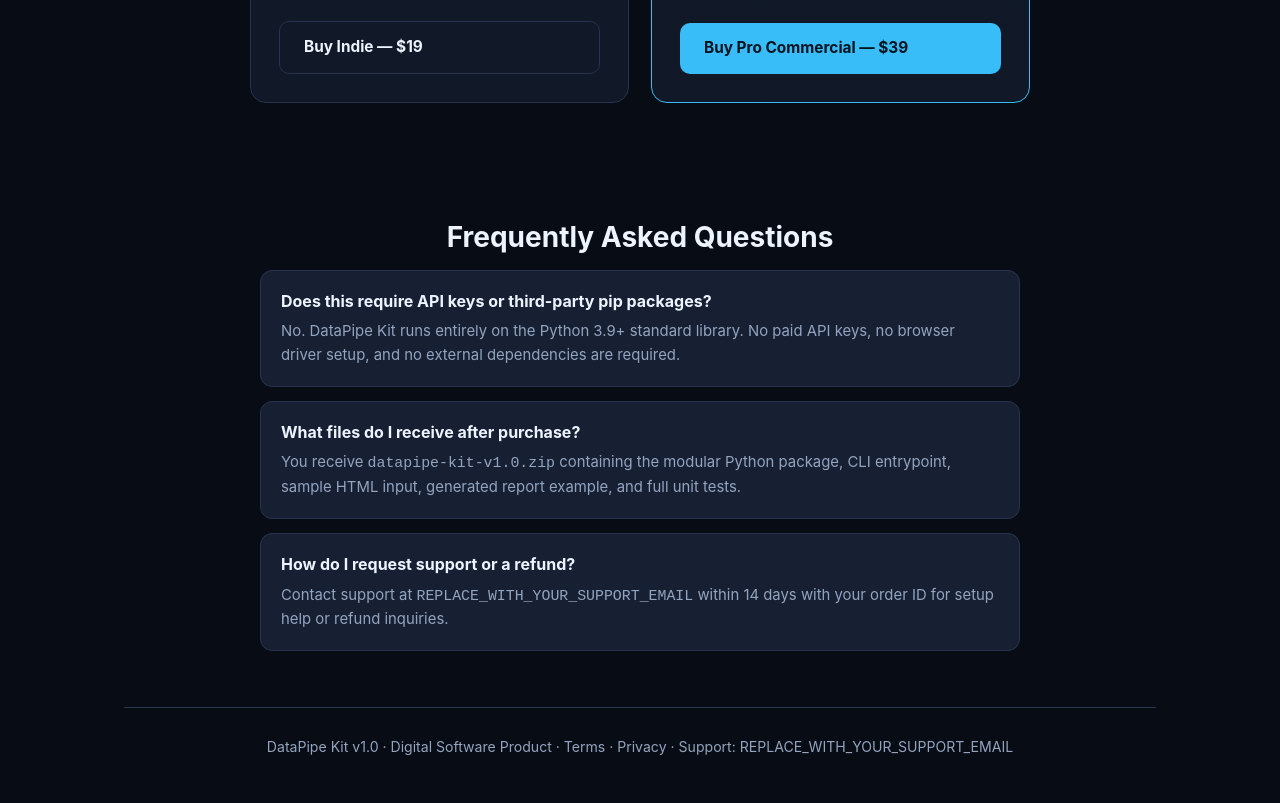
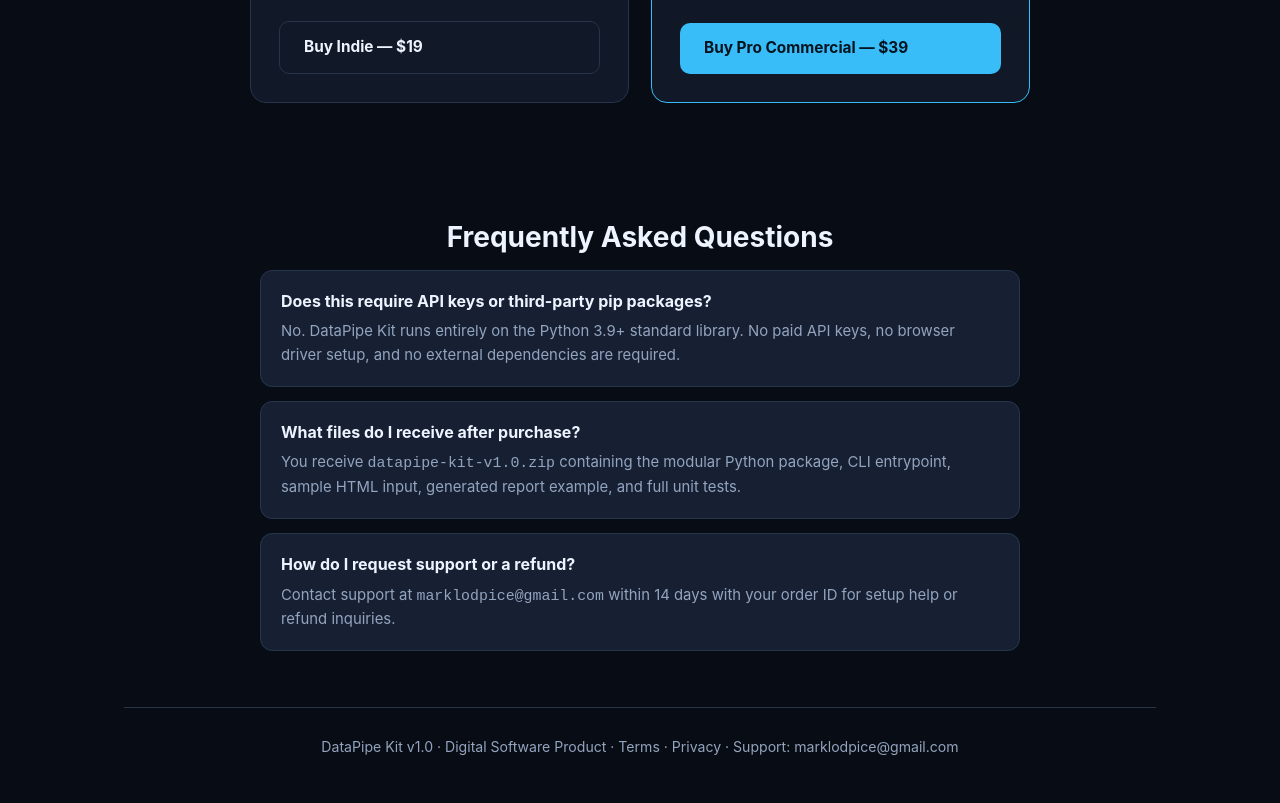
Before and after one commit to MarkDonish/datapipe-kit, a plain HTML site: page docs/index.html in a window 1280 px wide. Shown: the part 1895-2698 px from the top of the page. Drawn offline with Linux system fonts and the light colour scheme.

Commit message:
docs: configure support email and clean pricing CTAs for store review

```diff
--- a/docs/index.html
+++ b/docs/index.html
@@ -230,7 +230,7 @@ Pipeline done: 6 -&gt; 3 rows; wrote cleaned.csv, cleaned.json, report.html in .
               <li>Lifetime local usage &amp; v1.x updates</li>
             </ul>
           </div>
-          <a class="btn btn-secondary" href="#REPLACE_WITH_CREEM_INDIE_CHECKOUT_URL">Buy Indie — $19</a>
+          <a class="btn btn-secondary" href="mailto:marklodpice@gmail.com?subject=DataPipe%20Kit%20Indie%20License%20(%2419)">Buy Indie — $19</a>
         </div>
         <div class="price-card featured">
           <div>
@@ -244,7 +244,7 @@ Pipeline done: 6 -&gt; 3 rows; wrote cleaned.csv, cleaned.json, report.html in .
               <li>Priority bugfix &amp; setup support via email</li>
             </ul>
           </div>
-          <a class="btn btn-primary" href="#REPLACE_WITH_CREEM_PRO_CHECKOUT_URL">Buy Pro Commercial — $39</a>
+          <a class="btn btn-primary" href="mailto:marklodpice@gmail.com?subject=DataPipe%20Kit%20Pro%20Commercial%20(%2439)">Buy Pro Commercial — $39</a>
         </div>
       </div>
     </section>
@@ -262,7 +262,7 @@ Pipeline done: 6 -&gt; 3 rows; wrote cleaned.csv, cleaned.json, report.html in .
         </div>
         <div class="faq-item">
           <strong>How do I request support or a refund?</strong>
-          <p>Contact support at <code>REPLACE_WITH_YOUR_SUPPORT_EMAIL</code> within 14 days with your order ID for setup help or refund inquiries.</p>
+          <p>Contact support at <a href="mailto:marklodpice@gmail.com"><code>marklodpice@gmail.com</code></a> within 14 days with your order ID for setup help or refund inquiries.</p>
         </div>
       </div>
     </section>
@@ -271,7 +271,7 @@ Pipeline done: 6 -&gt; 3 rows; wrote cleaned.csv, cleaned.json, report.html in .
       DataPipe Kit v1.0 · Digital Software Product ·
       <a href="./terms.html">Terms</a> ·
       <a href="./privacy.html">Privacy</a> ·
-      Support: REPLACE_WITH_YOUR_SUPPORT_EMAIL
+      Support: <a href="mailto:marklodpice@gmail.com">marklodpice@gmail.com</a>
     </footer>
   </div>
 </body>
```
Also changed, not shown: docs/privacy.html (+1 -1 lines), docs/terms.html (+1 -1 lines).
